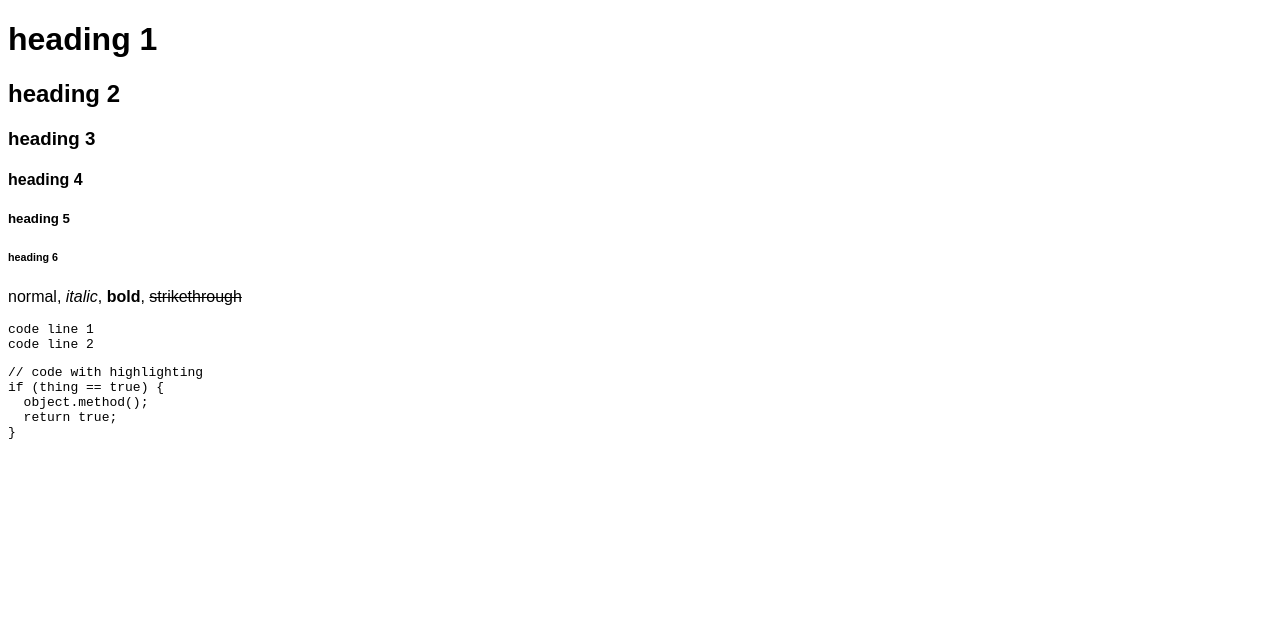
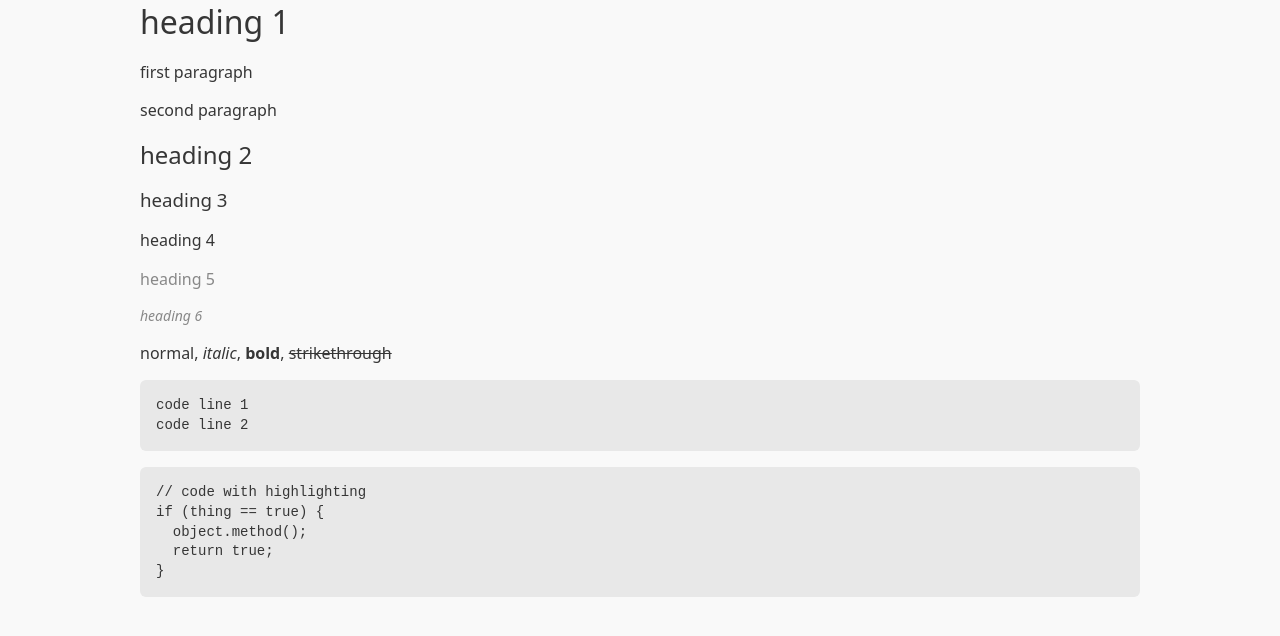
Before and after one commit to sporeball/lifeblood, a Jekyll site: the page built from index.md, in a window 1280 px wide. Shown: the top 636 px of the page. Built offline with Jekyll 4.4.1, drawn with Linux system fonts in a browser that asks for light colours.

Commit message:
nicer base, add code and typography

```diff
--- a/_sass/base.scss
+++ b/_sass/base.scss
@@ -1,7 +1,15 @@
 * {
+  margin:0;
+  border:0;
+  padding:0;
   box-sizing:border-box
 }
 
 body {
-  font-family:sans-serif
+  margin:0 auto;
+  max-width:1000px;
+  background-color:#f9f9f9;
+  font-family: system-ui, -apple-system, BlinkMacSystemFont, "Segoe UI", "Roboto", "Oxygen", "Ubuntu", "Cantarell", "Fira Sans", "Droid Sans", "Helvetica Neue", "Segoe UI Emoji", "Apple Color Emoji", "Noto Color Emoji", sans-serif;
+  color:#363636;
+  line-height:1.4
 }
--- /dev/null
+++ b/_sass/code.scss
@@ -0,0 +1,19 @@
+pre {
+  overflow:auto;
+  margin:0 0 1rem;
+  border-radius:6px;
+  padding:1rem;
+  background-color:#e8e8e8;
+  font-size:0;
+  font-family:SFMono-Regular, Menlo, Monaco, Consolas, "Liberation Mono", "Courier New", monospace
+}
+
+pre code {
+  font-size:0.875rem;
+  word-break:normal;
+  white-space:pre
+}
+
+code span {
+  font-size:0.875rem
+}
--- /dev/null
+++ b/_sass/typography.scss
@@ -0,0 +1,18 @@
+h1, h2, h3, h4, h5, h6, p {
+  margin-top:0;
+  margin-bottom:1rem;
+  font-weight:400
+}
+
+h5, h6 {
+  color:#888
+}
+
+h5 {
+  font-size:1rem;
+}
+
+h6 {
+  font-size:0.875rem;
+  font-style:italic
+}
--- a/assets/lifeblood.scss
+++ b/assets/lifeblood.scss
@@ -1,4 +1,6 @@
 ---
 ---
 
-@import "base"
+@import "base";
+@import "code";
+@import "typography"
--- a/index.md
+++ b/index.md
@@ -3,6 +3,10 @@ title: lifeblood home
 layout: default
 ---
 # heading 1
+first paragraph
+
+second paragraph
+
 ## heading 2
 ### heading 3
 #### heading 4
```
